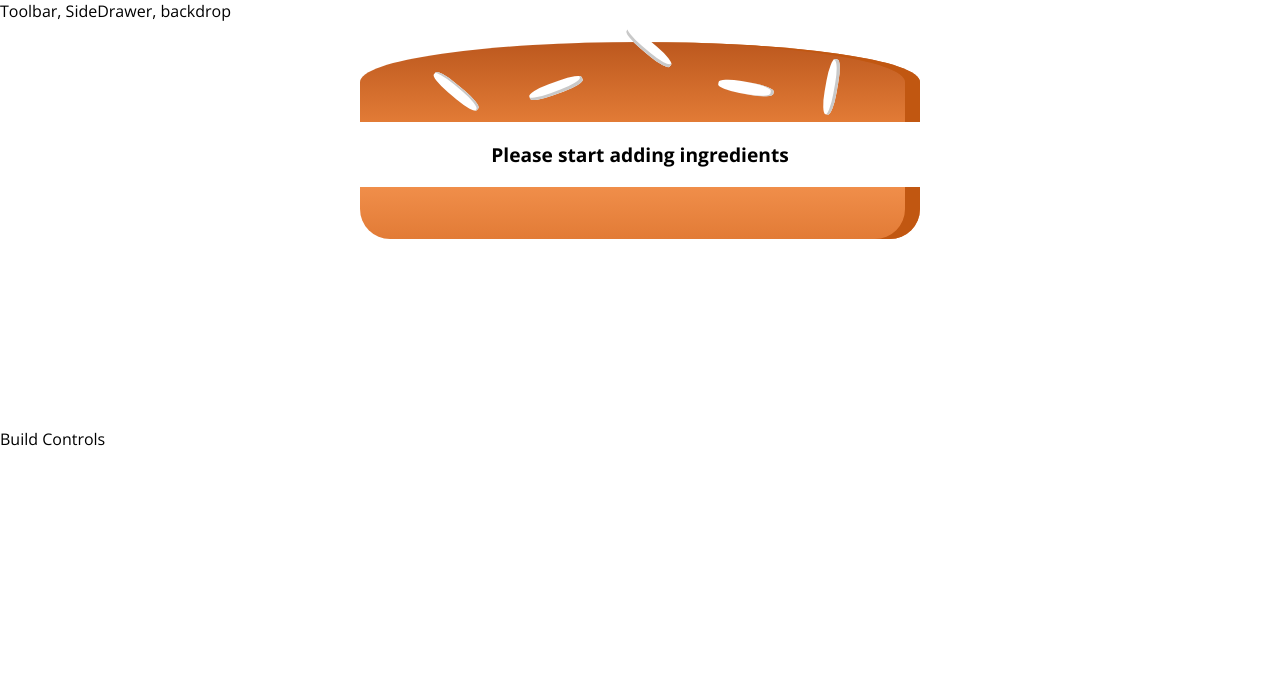
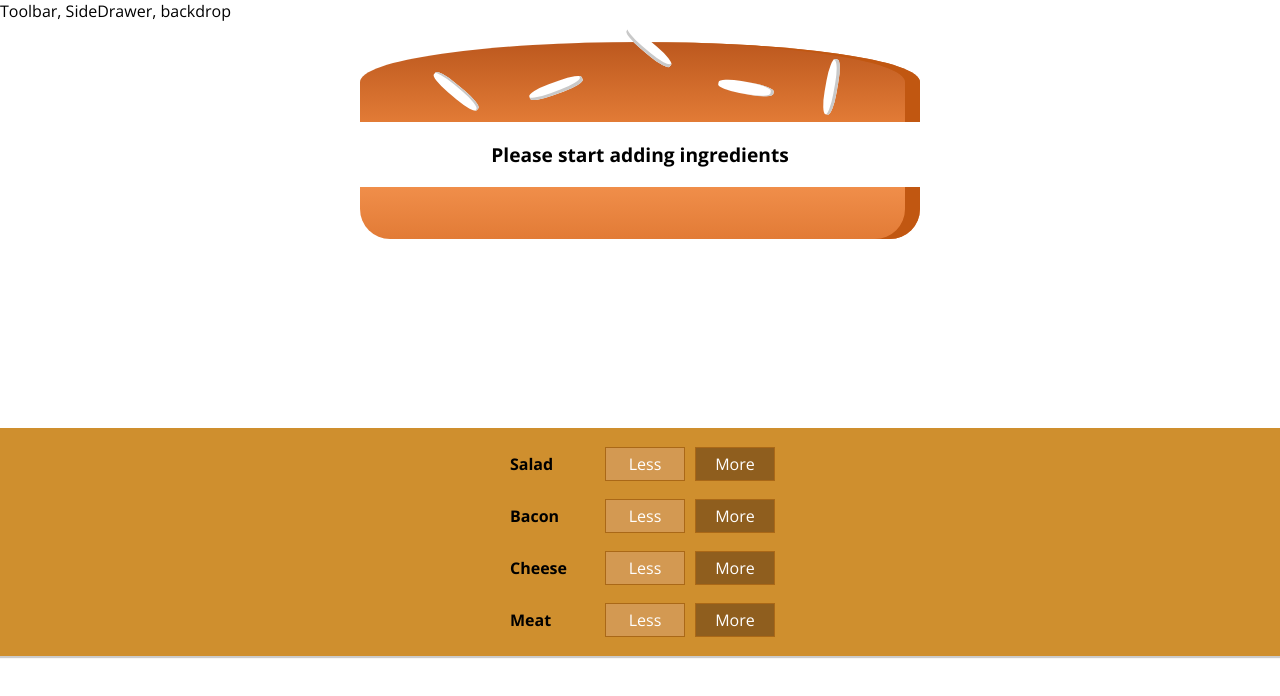
Before and after one commit to diegorochawebdg/burger-builder, a React (Create React App) app: page / in a window 1280 px wide. Shown: the top 696 px of the page. Built offline with nearby package versions, Linux system fonts and the light colour scheme.

Commit message:
Outputing multiple build controls

```diff
--- /dev/null
+++ b/src/components/Burger/BuildControls/BuildControl/BuildControl.module.scss
@@ -0,0 +1,62 @@
+.BuildControl {
+  display: flex;
+  justify-content: space-between;
+  align-items: center;
+  margin: 5px 0;
+
+  button {
+    display: block;
+    font: inherit;
+    padding: 5px;
+    margin: 0 5px;
+    width: 80px;
+    border: 1px solid #AA6817;
+    cursor: pointer;
+    outline: none;
+
+    &:disabled {
+      background-color: #AC9980;
+      border: 1px solid #7E7365;
+      color: #ccc;
+      cursor: default;
+    }
+
+    &:hover:disabled {
+      background-color: #AC9980;
+      color: #ccc;
+      cursor: not-allowed;
+    }
+  }
+}
+
+.Label {
+  padding: 10px;
+  font-weight: bold;
+  width: 80px;
+}
+
+.BuildControl {
+  .Less {
+    background-color: #D39952;
+    color: white;
+  }
+
+  .More {
+    background-color: #8F5E1E;
+    color: white;
+  }
+
+  .Less {
+    &:hover, &:active {
+      background-color: #DAA972;
+      color: white;
+    }
+  }
+
+  .More {
+    &:hover, &:active {
+      background-color: #99703F;
+      color: white;
+    }
+  }
+}
--- /dev/null
+++ b/src/components/Burger/BuildControls/BuildControl/BuildControl.tsx
@@ -0,0 +1,19 @@
+import React from 'react'
+
+import classes from './BuildControl.module.scss'
+
+export interface IBuildControl {
+  label: string,
+}
+
+const BuildControl = (props: IBuildControl) => {
+  return (
+    <div className={classes.BuildControl}>
+      <div className={classes.Label}>{props.label}</div>
+      <button className={classes.Less}>Less</button>
+      <button className={classes.More}>More</button>
+    </div>
+  )
+}
+
+export default BuildControl
--- /dev/null
+++ b/src/components/Burger/BuildControls/BuildControls.module.scss
@@ -0,0 +1,10 @@
+.BuildControls {
+  width: 100%;
+  background-color: #CF8F2E;
+  display: flex;
+  flex-flow: column;
+  align-items: center;
+  box-shadow: 0 2px 1px #ccc;
+  margin: auto;
+  padding: 10px 0;
+}
--- /dev/null
+++ b/src/components/Burger/BuildControls/BuildControls.tsx
@@ -0,0 +1,35 @@
+import React from 'react'
+
+import classes from './BuildControls.module.scss'
+import BuildControl from './BuildControl/BuildControl'
+
+const controls = [
+  {
+    label: 'Salad',
+    type: 'salad',
+  },
+  {
+    label: 'Bacon',
+    type: 'bacon',
+  },
+  {
+    label: 'Cheese',
+    type: 'cheese',
+  },
+  {
+    label: 'Meat',
+    type: 'meat',
+  },
+];
+
+const BuildControls = (props: any) => {
+  return (
+    <div className={classes.BuildControls}>
+      {controls.map(ctrl => (
+        <BuildControl key={ctrl.label} label={ctrl.label} />
+      ))}
+    </div>
+  )
+}
+
+export default BuildControls
--- a/src/containers/BurgerBuilder/BurgerBuilder.tsx
+++ b/src/containers/BurgerBuilder/BurgerBuilder.tsx
@@ -1,6 +1,7 @@
 import React, { Component, Fragment } from 'react';
 
 import Burger from '../../components/Burger/Burger';
+import BuildControls from './../../components/Burger/BuildControls/BuildControls'
 
 class BurgerBuilder extends Component {
   state = {
@@ -16,7 +17,7 @@
     return (
       <Fragment>
         <Burger ingredients={this.state.ingredients} />
-        <div>Build Controls</div>
+        <BuildControls />
       </Fragment>
     )
   }
```
